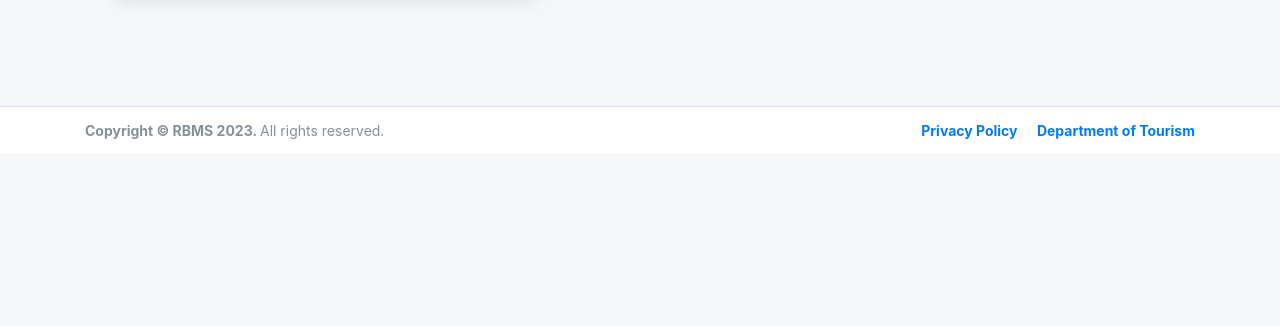
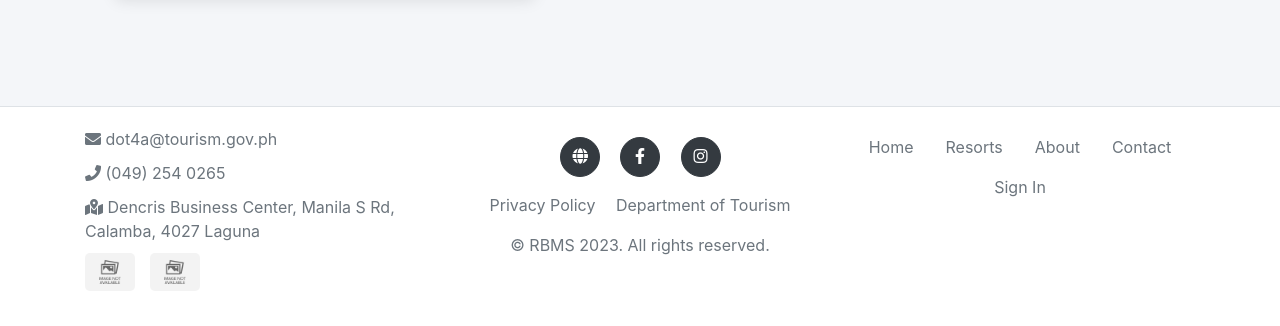
Before and after one commit to arkohn1/discoverph, a PHP site: page / in a window 1280 px wide. Shown: the part 3262-3588 px from the top of the page. Before the commit the page ends 3401 px from the top, so only its background shows below. Run offline with PHP 8.4, Linux system fonts and the light colour scheme; data comes from the database, SQL or seed files in the repository; some libraries are stand-ins or nearby versions.

Commit message:
Added New Footer

```diff
--- a/inc/footer.php
+++ b/inc/footer.php
@@ -58,19 +58,166 @@
     }
   })
 </script>
-<footer class="main-footer text-sm">
+
+
+
+
+
+<style>
+  /* Adjust the spacing within the footer */
+  footer.main-footer {
+    margin-top: 0; /* Adjust the margin as needed */
+    padding: 20px; /* Adjust the padding as needed */
+  }
+
+  /* Add this style to adjust the spacing of the contact details */
+  footer.main-footer ul.list-unstyled {
+    margin-bottom: -25px; /* Remove any bottom margin */
+  }
+
+  /* Adjust the spacing of the social media icons */
+  footer.main-footer .social-media-icons {
+    margin-top: 10px;
+  }
+
+  #small-logo,
+  #small-user-avatar {
+    max-width: 50px;
+    height: auto;
+    border-radius: 5px;
+    box-shadow: none;
+    margin-right: 10px; /* Optional: Add spacing between the images */
+  }
+
+  .contact-details {
+    list-style: none;
+    padding: 0;
+  }
+
+  .contact-details li {
+    margin-bottom: 10px; /* Optional: Add spacing between the contact details */
+  }
+
+  /* Make social media icons circular */
+  footer.main-footer .social-media-icons a.btn {
+    border-radius: 50%;
+  }
+
+  /* Change color of the links */
+  footer.main-footer .nav-link,
+  footer.main-footer .nav-item a.btn,
+  footer.main-footer .text-muted a {
+    color: #6c757d; /* Use the desired gray color */
+  }
+
+  /* Adjust the size and shape of social media icons */
+  .btn-social {
+    width: 40px; /* Adjust the width as needed */
+    height: 40px; /* Adjust the height as needed */
+    border-radius: 50%; /* Makes the button circular */
+  }
+</style>
+
+
+
+
+<footer class="main-footer">
   <div class="container">
-    <strong>Copyright &copy; <?php echo $_settings->info('short_name') ?> <?php echo date('Y') ?>.
-    </strong>
-    All rights reserved.
-    <div class="float-right d-none d-sm-inline-block">
-      <b>
-        <a class="link-dark text-decoration-none me-3" href="javascript:void(0)" id="p_use">Privacy Policy</a>
-        <span class="ml-3"><a href="https://beta.tourism.gov.ph/" target="_blank">Department of Tourism</a></span>
-      </b>
+    <div class="row">
+      <!-- Column 1: Images and Contact Details -->
+      <div class="col-lg-4 mb-4">
+        <div class="d-flex flex-column align-items-center">
+          <!-- Contact Information -->
+          <ul class="list-unstyled text-muted contact-details">
+            <li><i class="fa fa-envelope"></i> <?= $_settings->info('email') ?></li>
+            <li><i class="fa fa-phone"></i> <?= $_settings->info('contact') ?></li>
+            <li><i class="fa fa-map-marked-alt"></i> <?= $_settings->info('address') ?></li>
+            <!-- Small Logo -->
+            <img src="<?php echo validate_image($_settings->info('logo')) ?>" alt="System Logo" class="img-fluid mb-3" id="small-logo">
+            <!-- Small User Avatar -->
+            <img src="<?php echo validate_image($_settings->info('user_avatar')) ?>" alt="User Avatar" class="img-fluid mb-3" id="small-user-avatar">
+          </ul>
+        </div>
+      </div>
+
+      <!-- Column 2: Social Media Icons, Privacy Policy, DOT, and Copyright -->
+      <div class="col-lg-4 mb-4">
+        <div class="d-flex flex-column align-items-center">
+          <!-- Social Media Icons -->
+          <div class="social-media-icons">
+            <a class="btn btn-dark btn-social mx-2" href="https://philippines.travel/" target="_blank"><i class="fas fa-globe"></i></a>
+            <a class="btn btn-dark btn-social mx-2" href="https://www.facebook.com/dotcalabarzon" target="_blank"><i class="fab fa-facebook-f"></i></a>
+            <a class="btn btn-dark btn-social mx-2" href="https://www.instagram.com/tourism_phl" target="_blank"><i class="fab fa-instagram"></i></a>
+          </div>
+          <!-- Privacy Policy and DOT -->
+          <div class="text-muted mt-3">
+            <a class="link-dark text-decoration-none me-3" href="javascript:void(0)" id="p_use">Privacy Policy</a>
+            <span class="ml-3"><a href="https://beta.tourism.gov.ph/" target="_blank">Department of Tourism</a></span>
+          </div>
+          <!-- Copyright -->
+          <div class="text-muted mt-3">&copy; <?php echo $_settings->info('short_name') ?> <?php echo date('Y') ?>. All rights reserved.</div>
+        </div>
+      </div>
+
+      <!-- Column 3: Navigation Buttons -->
+      <div class="col-lg-4 mb-4">
+        <ul class="nav justify-content-center">
+          <li class="nav-item">
+            <a href="./" class="nav-link home <?= isset($page) && $page == 'home' ? "active" : "" ?>">Home</a>
+          </li>
+          <li class="nav-item">
+            <a href="./?page=products" class="nav-link <?= isset($page) && $page == 'products' ? "active" : "" ?>">Resorts</a>
+          </li>
+          <li class="nav-item">
+            <a class="nav-link <?= isset($page) && $page == 'about' ? "active" : "" ?>" data-target-section="about"
+              href="<?= isset($page) && $page != 'home' ? './#about' : 'javascript:void(0)' ?>">About</a>
+          </li>
+          <li class="nav-item">
+            <a class="nav-link <?= isset($page) && $page == 'contact' ? "active" : "" ?>" data-target-section="contact"
+              href="<?= isset($page) && $page != 'home' ? './#contact' : 'javascript:void(0)' ?>">Contact</a>
+          </li>
+          <?php if ($_settings->userdata('id') > 0 && $_settings->userdata('login_type') == 3) : ?>
+            <li class="nav-item">
+              <?php
+              $cart_count = $conn->query("SELECT sum(quantity) FROM `cart_list` where client_id = '{$_settings->userdata('id')}'")->fetch_array()[0];
+              $cart_count = $cart_count > 0 ? $cart_count : 0;
+              ?>
+              <a href="./?page=orders/cart" class="nav-link <?= isset($page) && $page == 'orders/cart' ? "active" : "" ?>"><span
+                  class="badge badge-secondary rounded-circle"><!--<?= format_num($cart_count) ?>--></span> Checkout</a>
+            </li>
+            <li class="nav-item">
+              <a href="./?page=orders/my_orders"
+                class="nav-link <?= isset($page) && $page == 'orders/my_orders' ? "active" : "" ?>"> Bookings</a>
+            </li>
+          <?php endif; ?>
+          <?php if (!($_settings->userdata('id') > 0 && $_settings->userdata('login_type') == 3)) : ?>
+            <!-- Modal Trigger Button for users who are not logged in -->
+            <li class="nav-item">
+              <a class="nav-link" data-toggle="modal" data-target="#loginModal" href="javascript:void(0)">Sign In</a>
+            </li>
+          <?php endif; ?>
+        </ul>
+
+      </div>
     </div>
   </div>
 </footer>
+
+
+
+
+
+
+
+
+
+
+
+
+
+
+
+
 
     <!-- Resolve conflict in jQuery UI tooltip with Bootstrap tooltip -->
     <script>
--- a/inc/topBarNav.php
+++ b/inc/topBarNav.php
@@ -48,7 +48,7 @@
       border-radius: 20px; /* Adjust the border-radius as needed */
       margin: 20px auto; /* Add margin to create a box-like appearance and set auto for left and right margins */
       width: calc(100% - 40px); /* Adjust the width by changing margin values */
-      max-width: 1100px; /* Set a maximum width for the navbar */
+      max-width: 1150px; /* Set a maximum width for the navbar */
       left: 0; /* Reset left to 0 to center the navbar */
       right: 0; /* Reset right to 0 to center the navbar */
   }
```
Also changed, not shown: uploads/avatar-1701023547.png (added), uploads/logo-1701023529.png (renamed from uploads/logo-1701013596.png).
